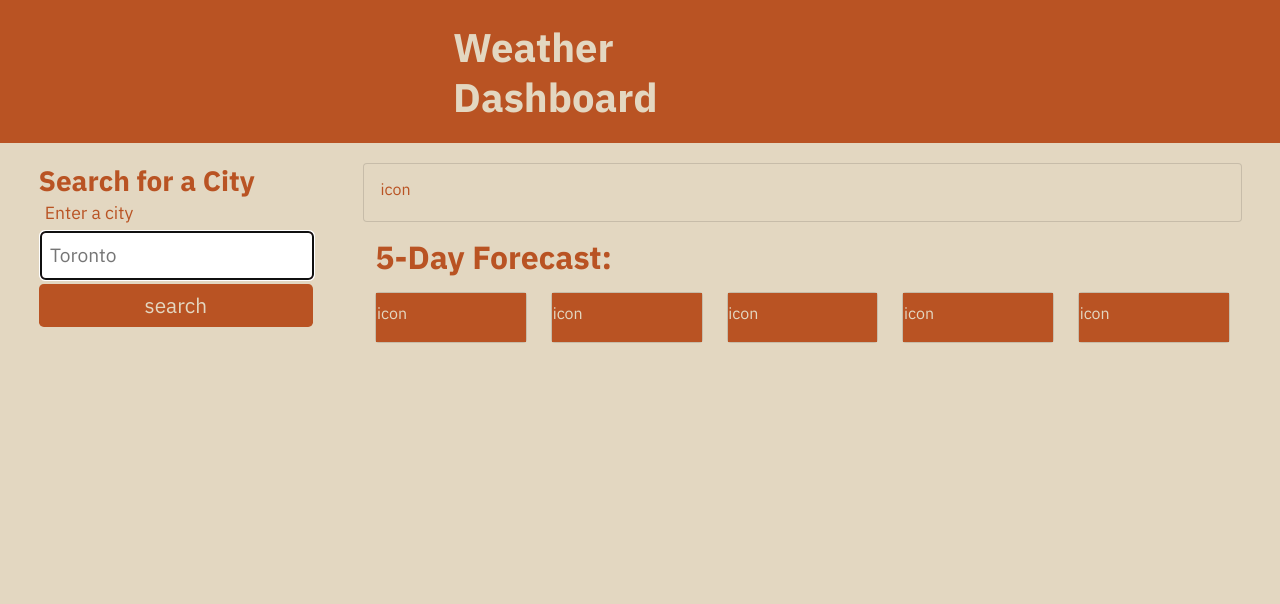
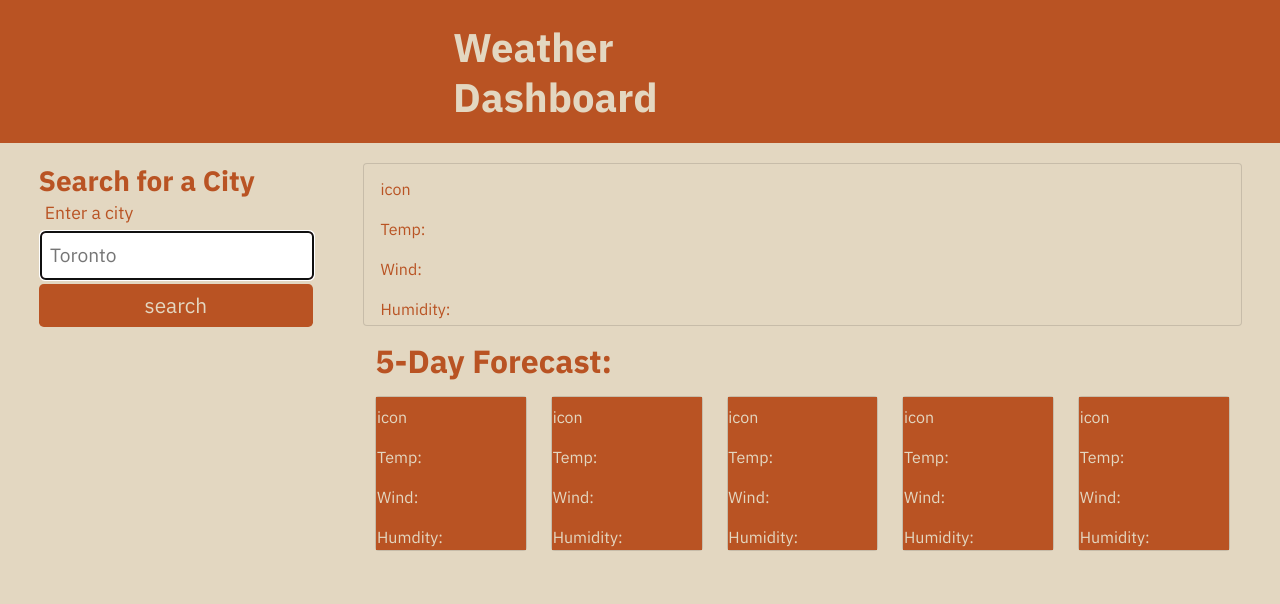
Before and after one commit to AliceLiu1218/challenge6, a plain HTML site: page index.html in a window 1280 px wide. Drawn offline with nearby package versions, Linux system fonts and the light colour scheme.

Commit message:
populate data

```diff
--- a/index.html
+++ b/index.html
@@ -40,9 +40,9 @@
             <div class="card-body" id="day0">
               <h5 class="card-title current" id="date-0"></h5>
               <p class="card-text current">icon</p>
-              <p class="card-text current" id="temp-0"></p>
-              <p class="card-text current" id="wind-0"></p>
-              <p class="card-text current" id="humidity-0"></p>
+              <p class="card-text current" id="temp-0">Temp: </p>
+              <p class="card-text current" id="wind-0">Wind:</p>
+              <p class="card-text current" id="humidity-0">Humidity:</p>
             </div>
           </div>
         </div>
@@ -56,9 +56,9 @@
               <div class="card-body future" id="day1">
                 <h5 class="card-title" id="date-1"></h5>
                 <p class="card-text">icon</p>
-                <p class="card-text" id="temp-1"></p>
-                <p class="card-text" id="wind-1"></p>
-                <p class="card-text" id="humidity-1"></p>
+                <p class="card-text" id="temp-1">Temp: </p>
+                <p class="card-text" id="wind-1">Wind: </p>
+                <p class="card-text" id="humidity-1">Humdity: </p>
               </div>
             </div>
           </div>
@@ -68,9 +68,9 @@
               <div class="card-body future" id="day2">
                 <h5 class="card-title" id="date-2"></h5>
                 <p class="card-text">icon</p>
-                <p class="card-text" id="temp-2"></p>
-                <p class="card-text" id="wind-2"></p>
-                <p class="card-text" id="humidity-2"></p>
+                <p class="card-text" id="temp-2">Temp: </p>
+                <p class="card-text" id="wind-2">Wind: </p>
+                <p class="card-text" id="humidity-2">Humidity: </p>
               </div>
             </div>
           </div>
@@ -80,9 +80,9 @@
               <div class="card-body future" id="day3">
                 <h5 class="card-title" id="date-3"></h5>
                 <p class="card-text">icon</p>
-                <p class="card-text" id="temp-3"></p>
-                <p class="card-text" id="wind-3"></p>
-                <p class="card-text" id="humidity-3"></p>
+                <p class="card-text" id="temp-3">Temp: </p>
+                <p class="card-text" id="wind-3">Wind: </p>
+                <p class="card-text" id="humidity-3">Humidity:</p>
               </div>
             </div>
           </div>
@@ -92,9 +92,9 @@
               <div class="card-body future" id="day4">
                 <h5 class="card-title" id="date-4"></h5>
                 <p class="card-text">icon</p>
-                <p class="card-text" id="temp-4"></p>
-                <p class="card-text" id="wind-4"></p>
-                <p class="card-text" id="humidity-4"></p>
+                <p class="card-text" id="temp-4">Temp: </p>
+                <p class="card-text" id="wind-4">Wind: </p>
+                <p class="card-text" id="humidity-4">Humidity: </p>
               </div>
             </div>
           </div>
@@ -104,9 +104,9 @@
               <div class="card-body future" id="day5">
                 <h5 class="card-title" id="date-5"></h5>
                 <p class="card-text">icon</p>
-                <p class="card-text" id="temp-5"></p>
-                <p class="card-text" id="wind-5"></p>
-                <p class="card-text" id="humidity-"></p>
+                <p class="card-text" id="temp-5">Temp: </p>
+                <p class="card-text" id="wind-5">Wind: </p>
+                <p class="card-text" id="humidity-5">Humidity: </p>
                </div>
             </div>
           </div>
--- a/script.js
+++ b/script.js
@@ -89,19 +89,19 @@ var populate = function (data) {
     var wind = data.list[i].wind.speed;
     var humidity = data.list[i].main.humidity;
 
-    var day1 = document.querySelector("#day`i`");
+    var day1 = document.querySelector(`#day${i}`);
 
-    var date1 = document.querySelector("#date-`i`");
+    var date1 = document.querySelector(`#date-${i}`);
     date1.textContent = cityInputEl + date;
 
-    var temp1 = document.querySelector("#temp-`i`");
-    temp1.textContent =temp;
+    var temp1 = document.querySelector(`#temp-${i}`);
+    temp1.textContent ='Temp: ' + temp;
 
-    var wind1 = document.querySelector("#wind-`i`");
-    wind1.textContent = wind;
+    var wind1 = document.querySelector(`#wind-${i}`);
+    wind1.textContent ='Wind: ' +  wind;
 
-    var humidity1 = document.querySelector("#humidity-`i`");
-    humidity1.textContent = humidity;
+    var humidity1 = document.querySelector(`#humidity-${i}`);
+    humidity1.textContent ='Humidity:' + humidity;
 
     day1.append(date1);
     day1.append(temp1);
```
